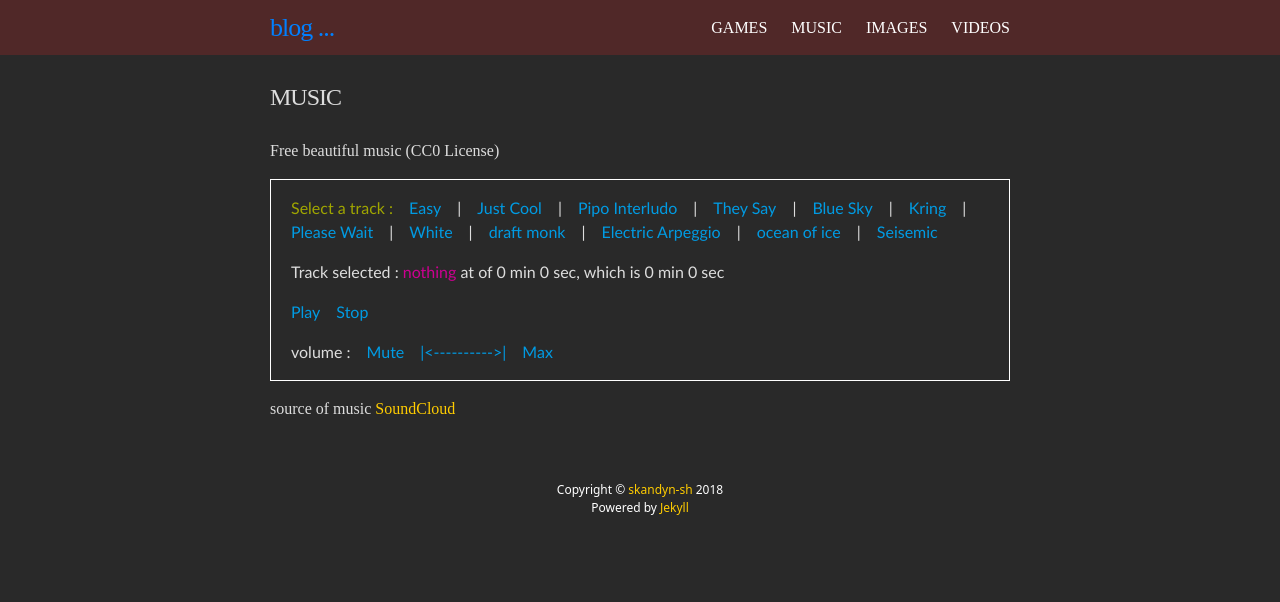
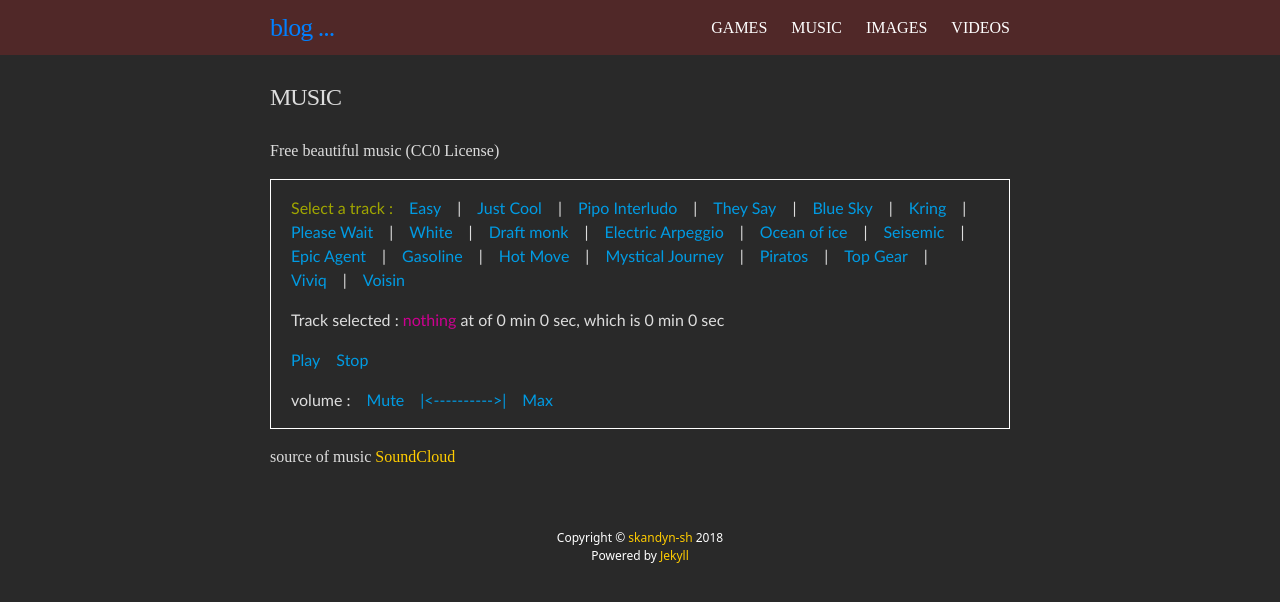
Before and after one commit to skandyn-sh/skandyn-sh.github.io, a Jekyll site: the page built from music.html, in a window 1280 px wide. Shown: the top 602 px of the page. Built offline with Jekyll 4.4.1, drawn with Linux system fonts in a browser that asks for light colours; nearby versions of some CDN libraries; library files that are not in the unit come from our copies; comment, search, counter and statistics services are not loaded.

Commit message:
Update music.html

```diff
--- a/music.html
+++ b/music.html
@@ -148,13 +148,29 @@ $(document).ready(function(){
 				<li> | </li>
 				<li><a href="https://skandyn-sh.github.io/assets/music/White _ www.wowa.me.mp3" class="track">White</a></li>
 				<li> | </li>
-				<li><a href="https://skandyn-sh.github.io/assets/music/draft monk - ambience.mp3" class="track">draft monk</a></li>
+				<li><a href="https://skandyn-sh.github.io/assets/music/draft monk - ambience.mp3" class="track">Draft monk</a></li>
 				<li> | </li>
 				<li><a href="https://skandyn-sh.github.io/assets/music/Electric Arpeggio.mp3" class="track">Electric Arpeggio</a></li>
 				<li> | </li>
-				<li><a href="https://skandyn-sh.github.io/assets/music/ocean of ice.mp3" class="track">ocean of ice</a></li>
+				<li><a href="https://skandyn-sh.github.io/assets/music/ocean of ice.mp3" class="track">Ocean of ice</a></li>
 				<li> | </li>
 				<li><a href="https://skandyn-sh.github.io/assets/music/Seisemic.mp3" class="track">Seisemic</a></li>
+				<li> | </li>
+				<li><a href="https://skandyn-sh.github.io/assets/music/Epic Agent - Free.mp3" class="track">Epic Agent</a></li>
+				<li> | </li>
+				<li><a href="https://skandyn-sh.github.io/assets/music/Gasoline.mp3" class="track">Gasoline</a></li>
+				<li> | </li>
+				<li><a href="https://skandyn-sh.github.io/assets/music/Hot Move - Free.mp3" class="track">Hot Move</a></li>
+				<li> | </li>
+				<li><a href="https://skandyn-sh.github.io/assets/music/Mystical Journey - Free.mp3" class="track">Mystical Journey</a></li>
+				<li> | </li>
+				<li><a href="https://skandyn-sh.github.io/assets/music/Piratos _ www.wowa.me.mp3" class="track">Piratos</a></li>
+				<li> | </li>
+				<li><a href="https://skandyn-sh.github.io/assets/music/Top Gear.mp3" class="track">Top Gear</a></li>
+				<li> | </li>
+				<li><a href="https://skandyn-sh.github.io/assets/music/Viviq _ www.wowa.me.mp3" class="track">Viviq</a></li>
+				<li> | </li>
+				<li><a href="https://skandyn-sh.github.io/assets/music/Voisin _ www.wowa.me.mp3" class="track">Voisin</a></li>
 			</ul>
 			<p>
 				<span class="play-state"></span> :
```
